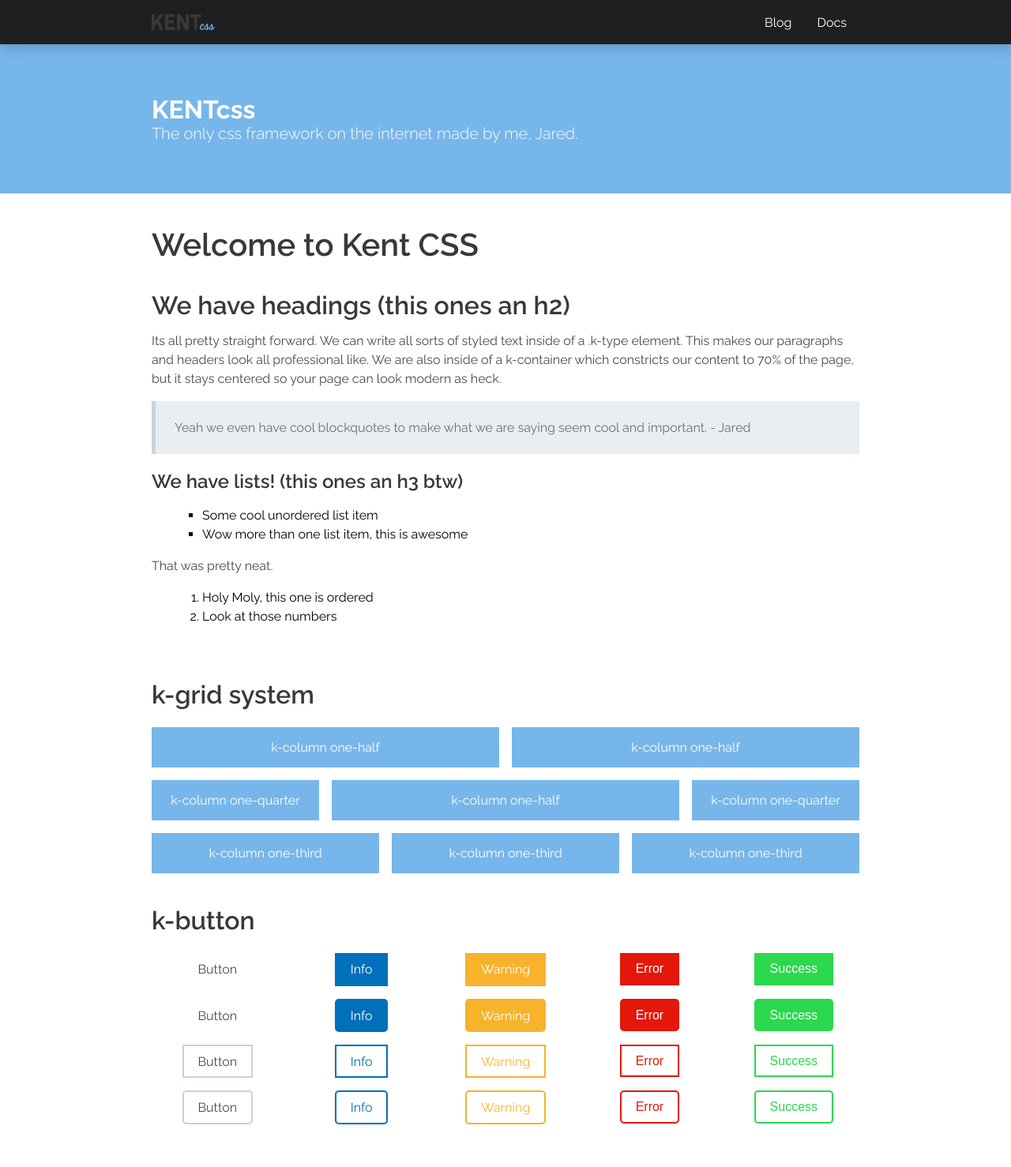
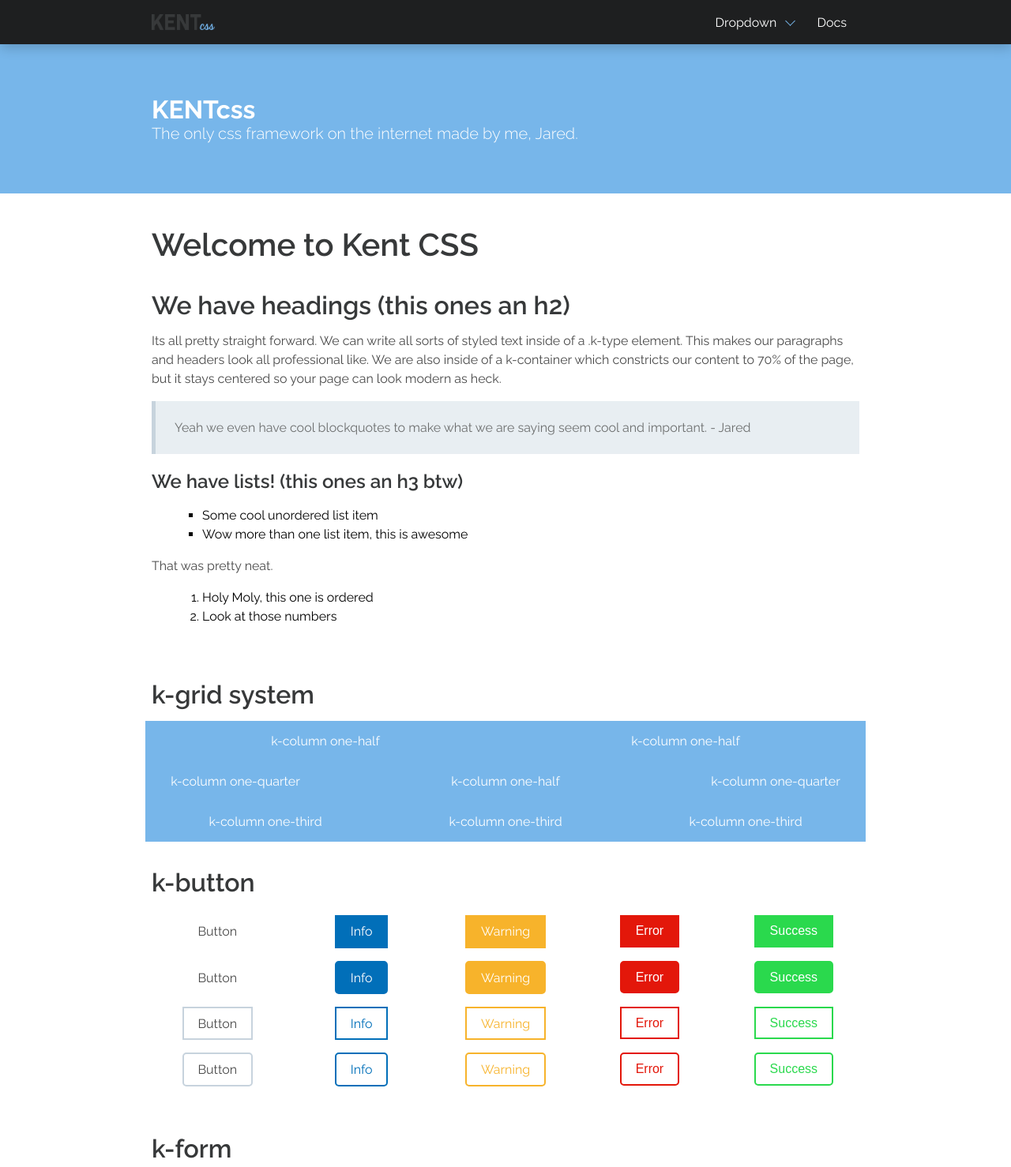
Before and after one commit to Jaredk3nt/Kent, a website: page index.html in a window 1280 px wide. Shown: the top 1478 px of the page at 79% size. Drawn offline with Linux system fonts and the light colour scheme.

Commit message:
Adding borderless to k-grid, and dropdown icons to nav-bar-items .dropdown

```diff
--- a/index.html
+++ b/index.html
@@ -29,7 +29,7 @@
             <div class="k-nav-list nav-end">
                 <div class="k-nav-item is-dropdown">
                     <div class="k-dropdown-title">
-                        Blog
+                        Dropdown
                     </div>
                     <div class="k-dropdown accented">
                         <a class="k-dropdown-item">
@@ -40,19 +40,9 @@
                         </a>
                     </div>
                 </div>
-                <div class="k-nav-item is-dropdown">
-                    <div class="k-dropdown-title">
-                        Docs
-                    </div>
-                    <div class="k-dropdown accented">
-                        <a class="k-dropdown-item">
-                            Dang k-nav can even have dropdowns!
-                        </a>
-                        <a class="k-dropdown-item">
-                            How cool is that?
-                        </a>
-                    </div>
-                </div>
+                <a class="k-nav-item" href="https://github.com/Jaredk3nt/Kent/wiki/Documentation" target="_blank">
+                    Docs
+                </a>
             </div>
 
         </div>
@@ -93,7 +83,7 @@
         <div class="k-type">
             <h2>k-grid system</h2>
         </div>
-        <div class="k-grid">
+        <div class="k-grid borderless">
             <div class="k-column one-half">
                 <div class="test-grid-item ">
                     k-column one-half
@@ -105,7 +95,7 @@
                 </div>
             </div>
         </div>
-        <div class="k-grid">
+        <div class="k-grid borderless">
             <div class="k-column one-quarter">
                 <div class="test-grid-item ">
                     k-column one-quarter
@@ -122,7 +112,7 @@
                 </div>
             </div>
         </div>
-        <div class="k-grid">
+        <div class="k-grid borderless">
             <div class="k-column one-third">
                 <div class="test-grid-item ">
                     k-column one-third
@@ -217,7 +207,7 @@
         <div class="k-form">
             <div class="k-grid">
                 <div class="k-column is-8">
-                    <div class="k-field ">
+                    <div class="k-field">
                         <label class="k-label">Input field</label>
                         <input type="text" class="k-input" placeholder="Check out these nifty inputs">
                     </div>
--- a/src/base/grid.scss
+++ b/src/base/grid.scss
@@ -11,9 +11,13 @@ $gap: 0.5rem !default;
     &.centered {
         justify-content: center;
     }
-
     &.wrapped {
         flex-wrap: wrap;
+    }
+    &.borderless {
+        .k-column {
+            padding: 0px;
+        }
     }
 
     .k-column {
--- a/src/components/navbar.scss
+++ b/src/components/navbar.scss
@@ -79,13 +79,29 @@ $nav-dark-hover: $grey-dark !default;
             padding: 0.5em 1em;
             align-items: center;
             cursor: pointer;
+            text-decoration: none;
 
             &:hover {
                 background-color: $nav-hover-color;
             }
             &.is-dropdown {
-                padding: 0em;
+                padding: 0em 1.2em 0em 0em;
+                position: relative;
 
+                &::after {
+                    content: " ";
+                    position: absolute;
+                    border: 1.5px solid $primary;
+                    border-right: 0;
+                    border-top: 0;
+                    display: block;
+                    height: 0.5em;
+                    -webkit-transform: rotate(-45deg);
+                    transform: rotate(-45deg);
+                    width: 0.5em;
+                    right: 14px;
+                    top: 22px;
+                }
                 .k-dropdown-title {
                     padding: 0.5em 1em;
                 }
```
Also changed, not shown: css/kent.css, 1 other file.
